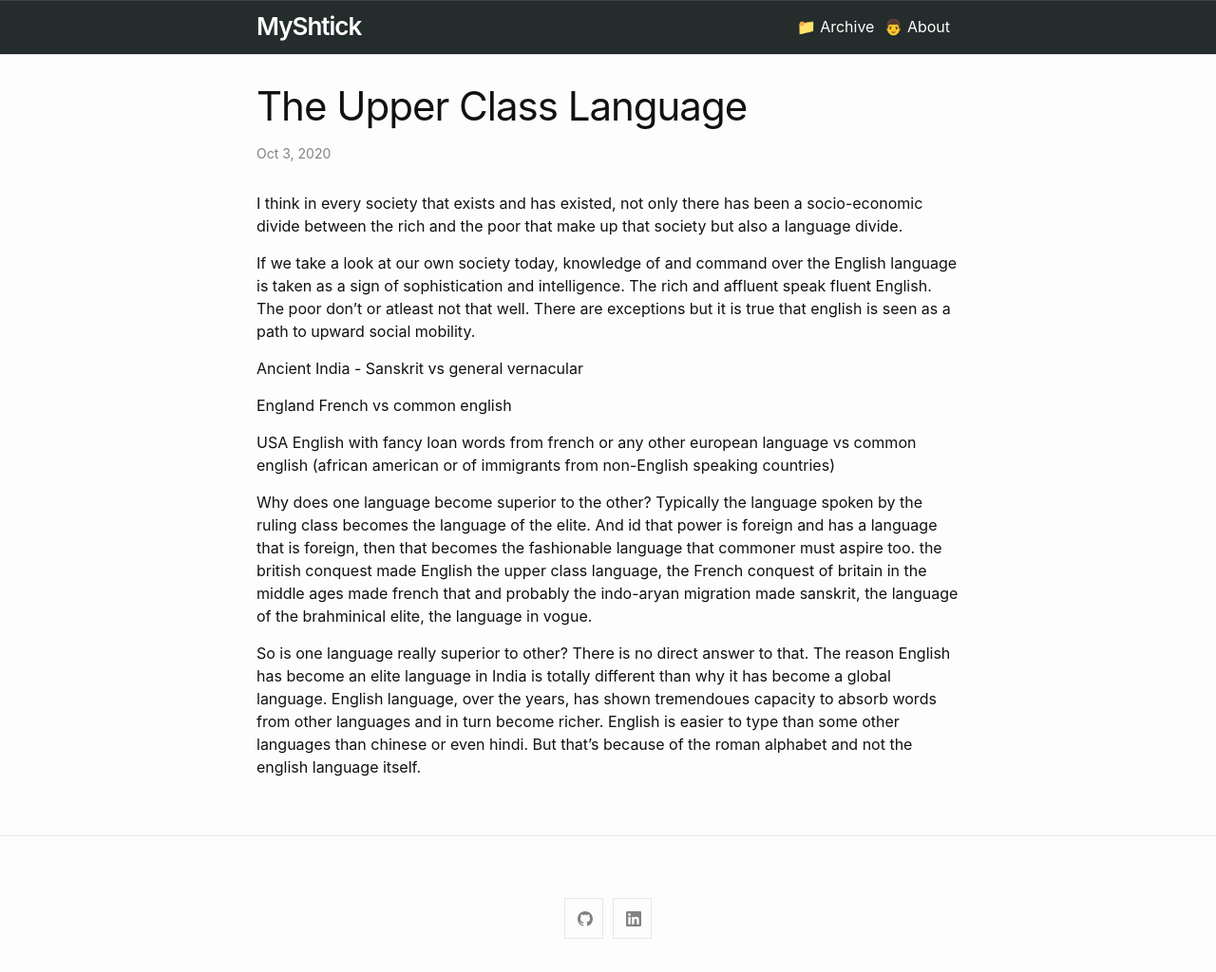
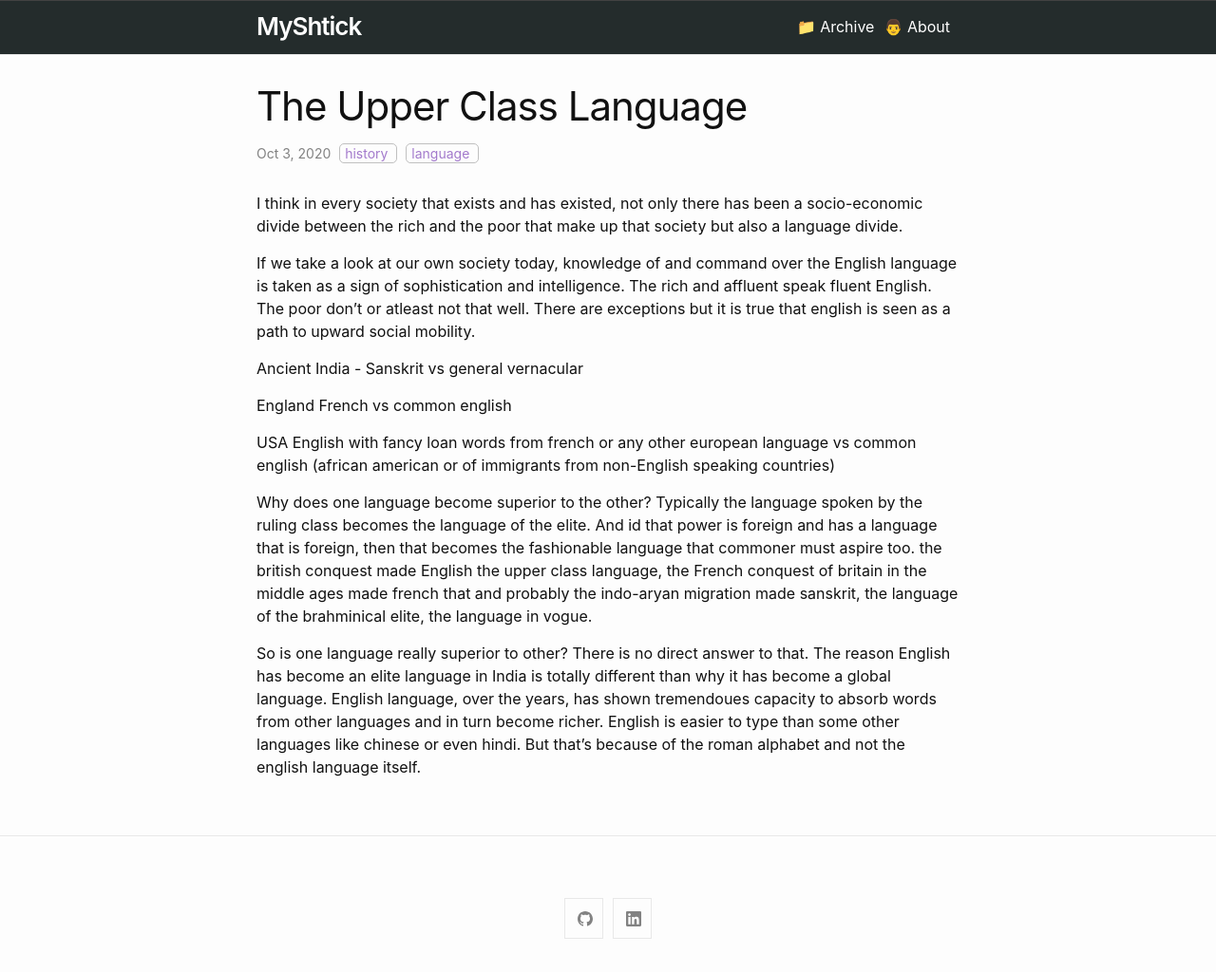
Before and after one commit to nitinrawatiitd/nitinrawatiitd.github.io, a Jekyll site: the page built from docs/_posts/2020-10-03-The-Upper-Class-Language.md, in a window 1280 px wide. Shown: the whole page at 95% size. Built offline with Jekyll 4.4.1, drawn with Linux system fonts in a browser that asks for light colours; our own code applies the rules of GitHub Pages for plain Markdown files.

Commit message:
add culinary tag and edit posts to include new tags

```diff
--- a/docs/_posts/2020-10-03-The-Upper-Class-Language.md
+++ b/docs/_posts/2020-10-03-The-Upper-Class-Language.md
@@ -1,3 +1,8 @@
+---
+layout: post
+tags: history language
+---
+
 I think in every society that exists and has existed, not only there has been a socio-economic divide between the rich and the poor that make up that society but also a language divide.
 
 If we take a look at our own society today, knowledge of and command over the English language is taken as a sign of sophistication and intelligence. The rich and affluent speak fluent English. The poor don't or atleast not that well. There are exceptions but it is true that english is seen as a path to upward social mobility.
@@ -16,4 +21,4 @@ Typically the language spoken by the ruling class becomes the language of the el
 
 So is one language really superior to other?
 There is no direct answer to that. The reason English has become an elite language in India is totally different than why it has become a global language. English language, over the years, has shown tremendoues capacity to absorb words from other languages and in turn become richer.
-English is easier to type than some other languages than chinese or even hindi. But that's because of the roman alphabet and not the english language itself.
+English is easier to type than some other languages like chinese or even hindi. But that's because of the roman alphabet and not the english language itself.
```
Also changed, not shown: docs/_posts/2020-09-21-welcome-to-jekyll.markdown (deleted, +0 -29 lines), docs/_posts/2020-10-05-The-Almost-Cook.md (+5 -0 lines), docs/tag/culinary.md (added, +5 -0 lines).
